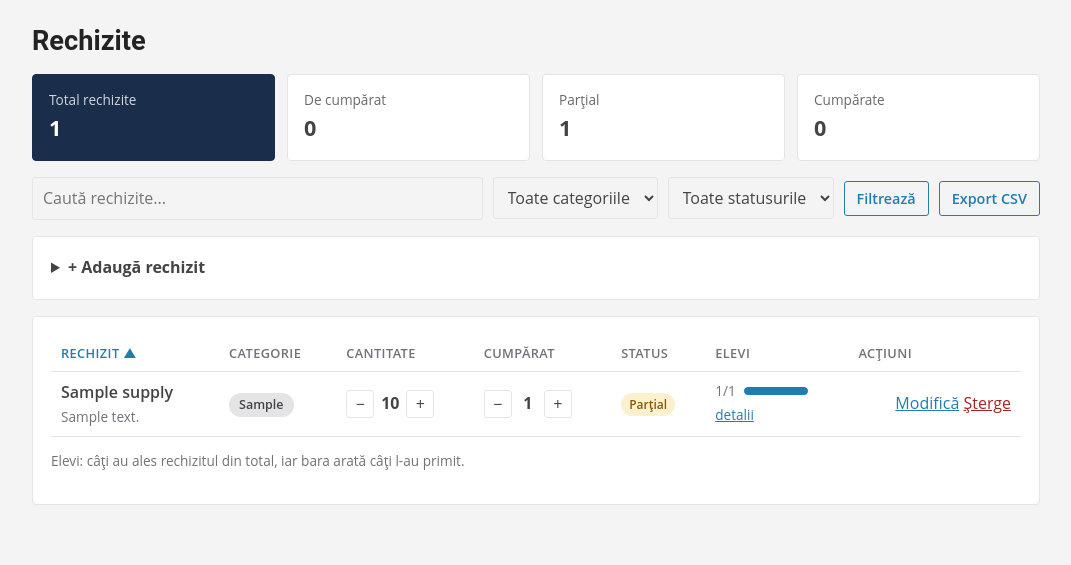
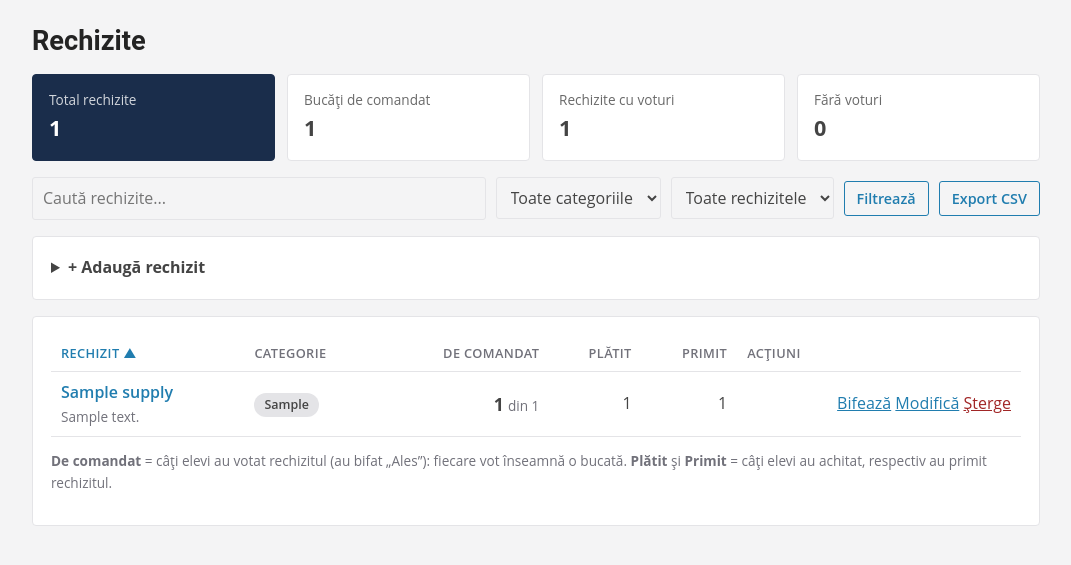
Before and after one commit to taka82/FondulClasei, a Flask app: page /supplies in a window 1280 px wide. Shown: the part 132-697 px from the top of the page, without its empty margins (104-1175 px from the left). Run offline with Flask 3, Linux system fonts and the light colour scheme; the visitor is signed in with stand-in values (Sample User, id 1); tables that the repository leaves empty hold one stand-in row (values such as "Sample post"); parts of the project's set-up code (start-up, migrations or seed data) failed here and were passed over.

Commit message:
Rechizite: cantitatea de comandat vine din voturi (bifa Ales)
- scoate cantitatea, cumparat, statusul si butoanele -/+ din interfata si din export
- coloana "De comandat" = numarul de elevi activi care au bifat Ales
- cifre sus: total rechizite, bucati de comandat, rechizite cu/fara voturi
- filtru si sortare dupa voturi in loc de status
- coloanele qty/bought raman in baza de date (nefolosite), fara migrare distructiva

Co-Authored-By: Claude Sonnet 5 <noreply@anthropic.com>

```diff
--- a/app.py
+++ b/app.py
@@ -1,7 +1,6 @@
 import csv
 import hmac
 import io
-import json
 import os
 import re
 import secrets
@@ -11,8 +10,8 @@ from decimal import ROUND_HALF_UP, Decimal, InvalidOperation
 from functools import wraps
 from pathlib import Path
 
-from flask import (Flask, Response, abort, flash, g, make_response, redirect,
-                   render_template, request, session, url_for)
+from flask import (Flask, Response, abort, flash, g, redirect, render_template,
+                   request, session, url_for)
 from werkzeug.security import check_password_hash, generate_password_hash
 
 import db
@@ -716,50 +715,27 @@ def export_outstanding():
 
 
 # ---------------------------------------------------------------- rechizite
-
-SUPPLY_STATUS = {
-    "necesar": ("De cumpărat", "bad"),
-    "partial": ("Parțial", "warn"),
-    "cumparat": ("Cumpărat", "ok"),
-}
-SUPPLY_STATUS_ORDER = {"necesar": 0, "partial": 1, "cumparat": 2}
-
-
-def supply_status(bought, qty):
-    if bought <= 0:
-        return "necesar"
-    return "cumparat" if bought >= qty else "partial"
-
+# Cantitatea de comandat se stabileste din voturi: fiecare elev care bifeaza "Ales" = o bucata.
 
 def initials(name):
     words = [w for w in name.replace("-", " ").split() if w]
     return "".join(w[0] for w in words[:2]).upper() or "?"
 
 
-app.jinja_env.globals.update(SUPPLY_STATUS=SUPPLY_STATUS, supply_status=supply_status)
 app.jinja_env.filters["initials"] = initials
-
-
-def parse_int(text, default, minimum=0, maximum=10000):
-    try:
-        value = int((text or "").strip())
-    except ValueError:
-        value = default
-    return max(minimum, min(maximum, value))
 
 
 def supply_rows(supply_id=None):
     """Rechizitele cu numarul de elevi (activi) care au ales / platit / primit."""
-    rows = db.query(
-        "SELECT s.*, COALESCE(SUM(t.chosen), 0) AS chosen, COALESCE(SUM(t.paid), 0) AS paid, "
-        "       COALESCE(SUM(t.received), 0) AS received "
+    return [dict(r) for r in db.query(
+        "SELECT s.id, s.name, s.category, s.note, COALESCE(SUM(t.chosen), 0) AS chosen, "
+        "       COALESCE(SUM(t.paid), 0) AS paid, COALESCE(SUM(t.received), 0) AS received "
         "FROM supplies s "
         "LEFT JOIN (SELECT t.* FROM supply_tracking t "
         "           JOIN students st ON st.id = t.student_id AND st.active = 1) t ON t.supply_id = s.id "
         + ("WHERE s.id = ? " if supply_id else "") + "GROUP BY s.id",
         (supply_id,) if supply_id else (),
-    )
-    return [dict(r, status=supply_status(r["bought"], r["qty"])) for r in rows]
+    )]
 
 
 def supply_or_404(supply_id):
@@ -781,12 +757,11 @@ def my_tracking():
         "SELECT * FROM supply_tracking WHERE student_id = ?", (g.user["student_id"],))}
 
 
-def supply_stats():
-    stats = {"total": 0, "necesar": 0, "partial": 0, "cumparat": 0}
-    for r in db.query("SELECT qty, bought FROM supplies"):
-        stats["total"] += 1
-        stats[supply_status(r["bought"], r["qty"])] += 1
-    return stats
+def supply_stats(rows=None):
+    rows = supply_rows() if rows is None else rows
+    with_votes = sum(1 for r in rows if r["chosen"] > 0)
+    return {"total": len(rows), "cu_voturi": with_votes, "fara_voturi": len(rows) - with_votes,
+            "de_comandat": sum(r["chosen"] for r in rows)}
 
 
 def wants_fragment():
@@ -798,10 +773,8 @@ def read_supply_form():
     if not name:
         raise ValueError("Denumirea este obligatorie.")
     category = request.form.get("category", "").strip()[:50] or "General"
-    qty = parse_int(request.form.get("qty"), 1, minimum=1)
-    bought = parse_int(request.form.get("bought"), 0, maximum=qty)
     note = request.form.get("note", "").strip()[:300]
-    return name, category, qty, bought, note
+    return name, category, note
 
 
 @app.route("/supplies", methods=["GET", "POST"])
@@ -811,38 +784,36 @@ def supplies():
         if not is_admin():
             abort(403)
         try:
-            db.execute("INSERT INTO supplies(name, category, qty, bought, note) VALUES (?, ?, ?, ?, ?)",
-                       read_supply_form())
+            db.execute("INSERT INTO supplies(name, category, note) VALUES (?, ?, ?)", read_supply_form())
             flash("Rechizit adăugat.", "ok")
         except ValueError as e:
             flash(str(e), "error")
         return redirect(url_for("supplies"))
 
     everything = supply_rows()
-    stats = supply_stats()
     categories = sorted({r["category"] for r in everything}, key=str.lower)
 
     q = request.args.get("q", "").strip().lower()
     cat = request.args.get("cat", "")
-    status = request.args.get("status", "")
+    votes = request.args.get("votes", "")
     sort = request.args.get("sort", "name")
     direction = "desc" if request.args.get("dir") == "desc" else "asc"
 
     rows = [r for r in everything
             if (not q or q in r["name"].lower() or q in r["category"].lower())
             and (not cat or r["category"] == cat)
-            and (not status or r["status"] == status)]
+            and (votes != "cu" or r["chosen"] > 0)
+            and (votes != "fara" or r["chosen"] == 0)]
     keys = {
         "name": lambda r: r["name"].lower(),
         "cat": lambda r: (r["category"].lower(), r["name"].lower()),
-        "qty": lambda r: (r["qty"], r["name"].lower()),
-        "status": lambda r: (SUPPLY_STATUS_ORDER[r["status"]], r["name"].lower()),
+        "votes": lambda r: (r["chosen"], r["name"].lower()),
     }
     rows.sort(key=keys.get(sort, keys["name"]), reverse=direction == "desc")
 
     return render_template(
-        "supplies.html", supplies=rows, stats=stats, categories=categories, total=active_student_count(),
-        mine=my_tracking(), q=request.args.get("q", ""), cat=cat, status=status,
+        "supplies.html", supplies=rows, stats=supply_stats(everything), categories=categories,
+        total=active_student_count(), mine=my_tracking(), q=request.args.get("q", ""), cat=cat, votes=votes,
         sort=sort if sort in keys else "name", direction=direction,
     )
 
@@ -869,9 +840,9 @@ def supply_edit(supply_id):
     supply = supply_or_404(supply_id)
     if request.method == "POST":
         try:
-            name, category, qty, bought, note = read_supply_form()
-            db.execute("UPDATE supplies SET name = ?, category = ?, qty = ?, bought = ?, note = ? WHERE id = ?",
-                       (name, category, qty, bought, note, supply_id))
+            name, category, note = read_supply_form()
+            db.execute("UPDATE supplies SET name = ?, category = ?, note = ? WHERE id = ?",
+                       (name, category, note, supply_id))
             flash("Rechizit actualizat.", "ok")
             return redirect(url_for("supplies"))
         except ValueError as e:
@@ -887,30 +858,6 @@ def supply_delete(supply_id):
     db.execute("DELETE FROM supplies WHERE id = ?", (supply_id,))
     flash("Rechizit șters.", "ok")
     return redirect(url_for("supplies"))
-
-
-@app.post("/supplies/<int:supply_id>/adjust")
-@admin_required
-def supply_adjust(supply_id):
-    """Butoanele − / + pentru cantitate si numar cumparat."""
-    supply = supply_or_404(supply_id)
-    field = request.form.get("field")
-    delta = {"1": 1, "-1": -1}.get(request.form.get("delta"))
-    if field not in ("qty", "bought") or delta is None:
-        abort(400, "Cerere invalidă.")
-    qty, bought = supply["qty"], supply["bought"]
-    if field == "qty":
-        qty = max(1, qty + delta)
-        bought = min(bought, qty)
-    else:
-        bought = min(qty, max(0, bought + delta))
-    db.execute("UPDATE supplies SET qty = ?, bought = ? WHERE id = ?", (qty, bought, supply_id))
-    if wants_fragment():
-        resp = make_response(render_template("_supply_row.html", s=supply_or_404(supply_id), mine=my_tracking(),
-                                             total=active_student_count()))
-        resp.headers["X-Supply-Stats"] = json.dumps(supply_stats())  # ca sa se actualizeze si cifrele de sus
-        return resp
-    return redirect(safe_next(request.form.get("next")) or url_for("supplies"))
 
 
 @app.post("/supplies/<int:supply_id>/track")
@@ -953,8 +900,8 @@ def export_supplies():
     rows = sorted(supply_rows(), key=lambda r: (r["category"].lower(), r["name"].lower()))
     return csv_response(
         "rechizite.csv",
-        ["Rechizit", "Categorie", "Cantitate", "Cumpărat", "Status", "Ales de", "Plătit de", "Primit de", "Observații"],
-        [(csv_safe(r["name"]), csv_safe(r["category"]), r["qty"], r["bought"], SUPPLY_STATUS[r["status"]][0],
+        ["Rechizit", "Categorie", "De comandat (buc.)", "Ales de", "Plătit de", "Primit de", "Observații"],
+        [(csv_safe(r["name"]), csv_safe(r["category"]), r["chosen"],
           csv_safe("; ".join(chosen.get(r["id"], []))), csv_safe("; ".join(paid.get(r["id"], []))),
           csv_safe("; ".join(received.get(r["id"], []))), csv_safe(r["note"] or "")) for r in rows],
     )
--- a/static/style.css
+++ b/static/style.css
@@ -144,16 +144,10 @@ button.link.danger { color: var(--bad); }
 @media (max-width: 780px) { .addgrid { grid-template-columns: 1fr 1fr; } .addgrid .span2 { grid-column: 1 / -1; } }
 details.card summary { cursor: pointer; }
 .block { display: block; }
-.item-name { font-weight: 600; }
+.item-name { font-weight: 600; text-decoration: none; }
+.item-name:hover { text-decoration: underline; }
+.order { font-size: 1.1rem; }
 .tag { display: inline-block; font-size: .78rem; padding: 2px 10px; border-radius: 999px; background: var(--line); font-weight: 600; }
-.stepper { display: inline-flex; align-items: center; gap: 6px; }
-.stepper form { margin: 0; }
-.stepper button { width: 28px; height: 28px; border-radius: 3px; border: 1px solid var(--line); background: var(--card); color: var(--text); font: inherit; cursor: pointer; line-height: 1; }
-.stepper button:hover { border-color: var(--accent); color: var(--accent); }
-.qty-num { min-width: 2.2ch; text-align: center; font-weight: 700; font-variant-numeric: tabular-nums; }
-tr.busy { opacity: .5; pointer-events: none; }
-.mini { display: flex; align-items: center; gap: 8px; }
-.mini .bar { width: 64px; margin: 0; }
 .sortlink { color: inherit; text-decoration: none; }
 .sortlink:hover, .sortlink.on { color: var(--accent); }
 .pips { display: inline-flex; gap: 4px; }
--- a/templates/_macros.html
+++ b/templates/_macros.html
@@ -12,25 +12,3 @@
     <button class="link danger">Șterge</button>
   </form>
 {% endmacro %}
-
-{% macro stepper(s, field, editable) %}
-<div class="stepper">
-  {% if editable %}
-  <form method="post" action="{{ url_for('supply_adjust', supply_id=s['id']) }}" class="ajax">
-    <input type="hidden" name="csrf" value="{{ csrf_token() }}">
-    <input type="hidden" name="field" value="{{ field }}">
-    <input type="hidden" name="delta" value="-1">
-    <button aria-label="Scade">−</button>
-  </form>
-  {% endif %}
-  <span class="qty-num">{{ s[field] }}</span>
-  {% if editable %}
-  <form method="post" action="{{ url_for('supply_adjust', supply_id=s['id']) }}" class="ajax">
-    <input type="hidden" name="csrf" value="{{ csrf_token() }}">
-    <input type="hidden" name="field" value="{{ field }}">
-    <input type="hidden" name="delta" value="1">
-    <button aria-label="Crește">+</button>
-  </form>
-  {% endif %}
-</div>
-{% endmacro %}
--- a/templates/_supply_row.html
+++ b/templates/_supply_row.html
@@ -1,23 +1,12 @@
-{% from "_macros.html" import stepper %}
-{% set st = supply_status(s['bought'], s['qty']) %}
-<tr data-id="{{ s['id'] }}">
+<tr>
   <td>
-    <span class="item-name">{{ s['name'] }}</span>
+    <a class="item-name" href="{{ url_for('supply_detail', supply_id=s['id']) }}">{{ s['name'] }}</a>
     {% if s['note'] %}<span class="muted small block">{{ s['note'] }}</span>{% endif %}
   </td>
   <td><span class="tag">{{ s['category'] }}</span></td>
-  <td>{{ stepper(s, 'qty', is_admin) }}</td>
-  <td>{{ stepper(s, 'bought', is_admin) }}</td>
-  <td><span class="badge {{ SUPPLY_STATUS[st][1] }}">{{ SUPPLY_STATUS[st][0] }}</span></td>
-  <td>
-    {% if total %}
-      <div class="mini" title="Ales: {{ s['chosen'] }} · Plătit: {{ s['paid'] }} · Primit: {{ s['received'] }}">
-        <span class="small muted">{{ s['chosen'] }}/{{ total }}</span>
-        <div class="bar"><i style="width: {{ (s['received'] * 100 / total)|round|int }}%"></i></div>
-      </div>
-      <a class="small" href="{{ url_for('supply_detail', supply_id=s['id']) }}">detalii</a>
-    {% else %}<span class="muted small">—</span>{% endif %}
-  </td>
+  <td class="num"><strong class="order">{{ s['chosen'] }}</strong>{% if total %} <span class="muted small">din {{ total }}</span>{% endif %}</td>
+  <td class="num">{{ s['paid'] }}</td>
+  <td class="num">{{ s['received'] }}</td>
   {% if not is_admin %}
   <td>
     {% set m = mine.get(s['id']) %}
@@ -29,6 +18,7 @@
   </td>
   {% else %}
   <td class="actions nowrap">
+    <a href="{{ url_for('supply_detail', supply_id=s['id']) }}">Bifează</a>
     <a href="{{ url_for('supply_edit', supply_id=s['id']) }}">Modifică</a>
     <form method="post" action="{{ url_for('supply_delete', supply_id=s['id']) }}" class="inline"
           onsubmit="return confirm('Ștergi rechizitul și bifele asociate?')">
--- a/templates/dashboard.html
+++ b/templates/dashboard.html
@@ -19,8 +19,7 @@
 {% if supply_stats.total %}
 <div class="card">
   <strong>Rechizite:</strong>
-  {{ supply_stats.necesar }} de cumpărat · {{ supply_stats.partial }} parțial · {{ supply_stats.cumparat }} cumpărate
-  <span class="muted">(din {{ supply_stats.total }})</span> ·
+  {{ supply_stats.de_comandat }} bucăți de comandat (după voturi), la {{ supply_stats.cu_voturi }} din {{ supply_stats.total }} rechizite ·
   <a href="{{ url_for('supplies') }}">Vezi rechizitele</a>
 </div>
 {% endif %}
--- a/templates/supplies.html
+++ b/templates/supplies.html
@@ -1,18 +1,18 @@
 {% extends "base.html" %}
 {% block title %}Rechizite{% endblock %}
-{% macro sort_th(col, label) %}
+{% macro sort_th(col, label, cls='') %}
   {% set nxt = 'desc' if sort == col and direction == 'asc' else 'asc' %}
-  <th><a class="sortlink {{ 'on' if sort == col }}"
-         href="{{ url_for('supplies', q=q, cat=cat, status=status, sort=col, dir=nxt) }}">{{ label }}{% if sort == col %} {{ '▲' if direction == 'asc' else '▼' }}{% endif %}</a></th>
+  <th class="{{ cls }}"><a class="sortlink {{ 'on' if sort == col }}"
+         href="{{ url_for('supplies', q=q, cat=cat, votes=votes, sort=col, dir=nxt) }}">{{ label }}{% if sort == col %} {{ '▲' if direction == 'asc' else '▼' }}{% endif %}</a></th>
 {% endmacro %}
 {% block content %}
 <h1>Rechizite</h1>
 
 <section class="stats">
-  <div class="stat main"><span class="label">Total rechizite</span><span class="value" id="stat-total">{{ stats.total }}</span></div>
-  <div class="stat"><span class="label">De cumpărat</span><span class="value" id="stat-necesar">{{ stats.necesar }}</span></div>
-  <div class="stat"><span class="label">Parțial</span><span class="value" id="stat-partial">{{ stats.partial }}</span></div>
-  <div class="stat"><span class="label">Cumpărate</span><span class="value" id="stat-cumparat">{{ stats.cumparat }}</span></div>
+  <div class="stat main"><span class="label">Total rechizite</span><span class="value">{{ stats.total }}</span></div>
+  <div class="stat"><span class="label">Bucăți de comandat</span><span class="value">{{ stats.de_comandat }}</span></div>
+  <div class="stat"><span class="label">Rechizite cu voturi</span><span class="value">{{ stats.cu_voturi }}</span></div>
+  <div class="stat"><span class="label">Fără voturi</span><span class="value">{{ stats.fara_voturi }}</span></div>
 </section>
 
 <form method="get" class="toolbar">
@@ -21,9 +21,10 @@
     <option value="">Toate categoriile</option>
     {% for c in categories %}<option value="{{ c }}" {{ 'selected' if c == cat }}>{{ c }}</option>{% endfor %}
   </select>
-  <select name="status" aria-label="Status" onchange="this.form.submit()">
-    <option value="">Toate statusurile</option>
-    {% for key, info in SUPPLY_STATUS.items() %}<option value="{{ key }}" {{ 'selected' if key == status }}>{{ info[0] }}</option>{% endfor %}
+  <select name="votes" aria-label="Voturi" onchange="this.form.submit()">
+    <option value="">Toate rechizitele</option>
+    <option value="cu" {{ 'selected' if votes == 'cu' }}>Cu voturi</option>
+    <option value="fara" {{ 'selected' if votes == 'fara' }}>Fără voturi</option>
   </select>
   <input type="hidden" name="sort" value="{{ sort }}"><input type="hidden" name="dir" value="{{ direction }}">
   <button class="btn small secondary">Filtrează</button>
@@ -40,8 +41,6 @@
       <input name="category" list="supply-cats" maxlength="50" placeholder="ex: Caiete">
       <datalist id="supply-cats">{% for c in categories %}<option value="{{ c }}">{% endfor %}</datalist>
     </label>
-    <label>Cantitate <input name="qty" type="number" min="1" value="{{ total or 1 }}"></label>
-    <label>Cumpărat <input name="bought" type="number" min="0" value="0"></label>
     <label class="span2">Observații <input name="note" maxlength="300" placeholder="ex: cu liniatură tip II"></label>
     <button class="btn">Adaugă</button>
   </form>
@@ -52,44 +51,22 @@
   {% if supplies %}
   <div class="scroll"><table id="supplies-table">
     <thead><tr>
-      {{ sort_th('name', 'Rechizit') }}{{ sort_th('cat', 'Categorie') }}{{ sort_th('qty', 'Cantitate') }}
-      <th>Cumpărat</th>{{ sort_th('status', 'Status') }}<th>Elevi</th>
+      {{ sort_th('name', 'Rechizit') }}{{ sort_th('cat', 'Categorie') }}{{ sort_th('votes', 'De comandat', 'num') }}
+      <th class="num">Plătit</th><th class="num">Primit</th>
       <th>{{ 'Acțiuni' if is_admin else 'Copilul meu' }}</th>
     </tr></thead>
     <tbody>
       {% for s in supplies %}{% include "_supply_row.html" %}{% endfor %}
     </tbody>
   </table></div>
-  <p class="muted small">Elevi: câți au ales rechizitul din total, iar bara arată câți l-au primit.</p>
+  <p class="muted small">
+    <strong>De comandat</strong> = câți elevi au votat rechizitul (au bifat „Ales”): fiecare vot înseamnă o bucată.
+    <strong>Plătit</strong> și <strong>Primit</strong> = câți elevi au achitat, respectiv au primit rechizitul.
+  </p>
   {% elif stats.total %}
     <p class="muted">Niciun rechizit nu se potrivește filtrelor.</p>
   {% else %}
     <p class="muted">Nu există rechizite încă.{% if is_admin %} Adaugă primul rechizit mai sus.{% endif %}</p>
   {% endif %}
 </section>
-
-<script>
-  // butoanele - / + se aplica fara reincarcarea paginii; fara JS merg ca formulare obisnuite
-  document.addEventListener('submit', async (e) => {
-    const form = e.target.closest('form.ajax');
-    if (!form) return;
-    e.preventDefault();
-    const row = form.closest('tr');
-    row.classList.add('busy');
-    try {
-      const res = await fetch(form.action, { method: 'POST', body: new FormData(form),
-                                             headers: { 'X-Requested-With': 'fetch' } });
-      if (!res.ok) throw new Error(res.status);
-      const stats = JSON.parse(res.headers.get('X-Supply-Stats') || '{}');
-      row.outerHTML = (await res.text()).trim();
-      for (const k in stats) {
-        const el = document.getElementById('stat-' + k);
-        if (el) el.textContent = stats[k];
-      }
-    } catch (err) {
-      row.classList.remove('busy');
-      alert('Nu s-a putut salva. Reîncarcă pagina și încearcă din nou.');
-    }
-  });
-</script>
 {% endblock %}
--- a/templates/supply_edit.html
+++ b/templates/supply_edit.html
@@ -10,8 +10,6 @@
       <input name="category" list="supply-cats" maxlength="50" value="{{ request.form.get('category', supply['category']) }}">
       <datalist id="supply-cats">{% for c in categories %}<option value="{{ c }}">{% endfor %}</datalist>
     </label>
-    <label>Cantitate <input name="qty" type="number" min="1" value="{{ request.form.get('qty', supply['qty']) }}"></label>
-    <label>Cumpărat <input name="bought" type="number" min="0" value="{{ request.form.get('bought', supply['bought']) }}"></label>
     <label>Observații <input name="note" maxlength="300" value="{{ request.form.get('note', supply['note'] or '') }}"></label>
     <div class="row-actions">
       <button class="btn">Salvează</button>
```
Also changed, not shown: templates/supply_detail.html (+3 -4 lines), test_app.py (+60 -54 lines), README.md.
